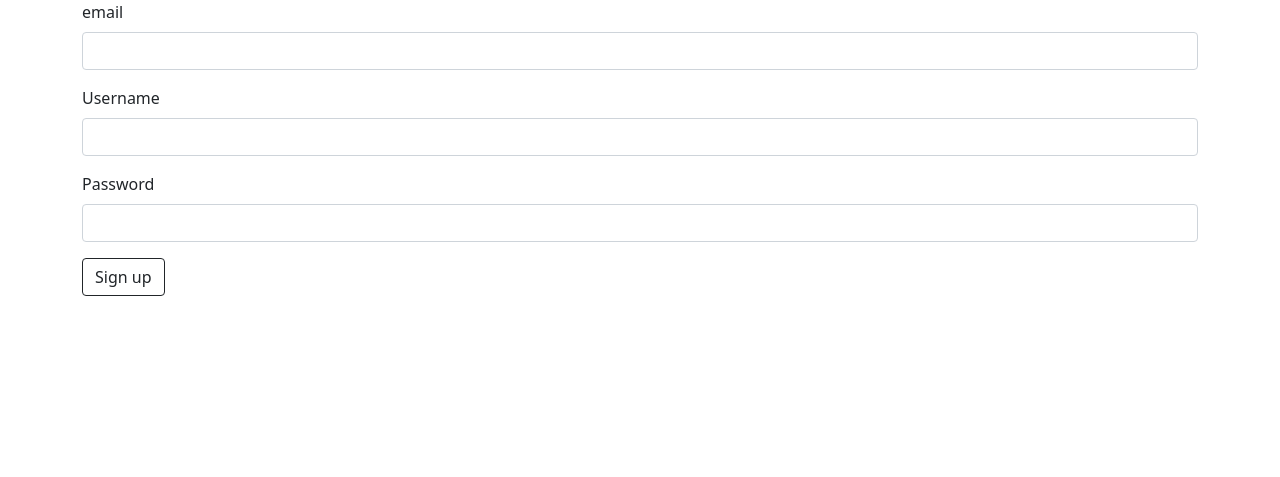
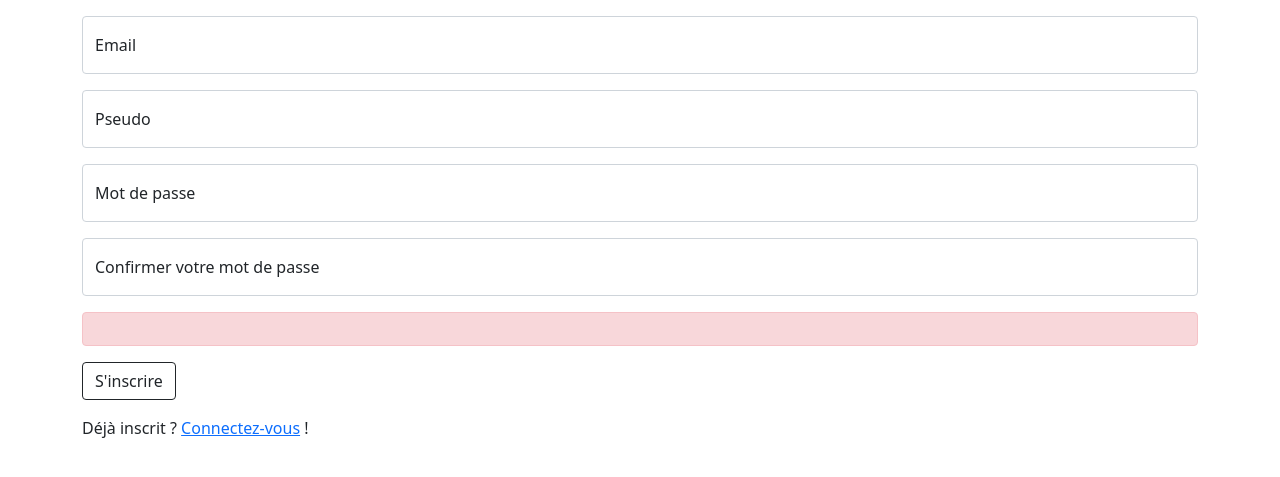
Before and after one commit to Mxtsxw/MyAnimeSongs, a Flask app: template website/templates/register.html in a window 1280 px wide. Shown: the part 56-533 px from the top of the page. Run offline with Flask 2, Linux system fonts and the light colour scheme; the template is opened without the code that fills it: values that come from a table or form of the project are taken from there, others are empty.

Commit message:
formulaires flottants traitant les erreurs

```diff
--- a/website/templates/register.html
+++ b/website/templates/register.html
@@ -1,25 +1,93 @@
 {% extends "base.html" %}
 {% block main %}
 
-    <div class="container">
-        <form action="" method="post">
+
+    <div class="container mt-3">
+
+        <form action="" method="post" class = "needs-validation" novalidate>
             {{ form.hidden_tag() }}
-            <div class="mb-3">
+
+            <div class="form-floating mb-3">
+
+
+                {% if form.email.errors %}
+
+                {{ form.email(class_="form-control is-invalid") }}
+                <label for="floatingInput" class="form_label" >{{ form.email.errors[0] }}</label>
+
+                {% else %}
+
+                {{ form.email(class_="form-control") }}
                 {{ form.email.label(class_="form-label") }}
-                {{ form.email(class_="form-control") }}
+
+                {% endif %}
+
             </div>
-            <div class="mb-3">
+
+            <div class="form-floating mb-3">
+
+                {% if form.username.errors %}
+
+                {{ form.username(class_="form-control is-invalid") }}
+                <label for="passwordInput" class="form_label" >{{ form.username.errors[0] }}</label>
+
+                {% else %}
+
+                {{ form.username(class_="form-control") }}
                 {{ form.username.label(class_="form-label") }}
-                {{ form.username(class_="form-control") }}
+
+                {% endif %}
+
             </div>
-            <div class="mb-3">
+
+
+            <div class="form-floating mb-3">
+
+                {% if form.password.errors %}
+
+                {{ form.password(class_="form-control is-invalid") }}
+                <label for="passwordInput" class="form_label" >{{ form.password.errors[0] }}</label>
+
+                {% else %}
+
+                {{ form.password(class_="form-control") }}
                 {{ form.password.label(class_="form-label") }}
-                {{ form.password(class_="form-control") }}
+
+                {% endif %}
+
             </div>
+
+            <div class="form-floating mb-3">
+
+                {% if form.password_confirmation.errors %}
+
+                {{ form.password_confirmation(class_="form-control is-invalid") }}
+                <label for="passwordInput" class="form_label" >{{ form.password_confirmation.errors[0] }}</label>
+
+                {% else %}
+
+                {{ form.password_confirmation(class_="form-control") }}
+                {{ form.password_confirmation.label(class_="form-label") }}
+
+                {% endif %}
+
+            </div>
+
+            {% if not valid %}
+
+            <div class="alert alert-danger" role="alert">
+                {{ error_message }}
+            </div>
+
+            {% endif %}
+
             <div class="mb-3">
                 {{ form.submit(class_="btn btn-outline-dark") }}
             </div>
+
         </form>
+        <p>Déjà inscrit ? <a href="{{ url_for('login') }}" class="link-primary">Connectez-vous</a> !</p>
+
     </div>
 
 {% endblock %}
--- a/website/views.py
+++ b/website/views.py
@@ -12,16 +12,34 @@ from flask_login import login_user, login_required, logout_user, current_user
 
 
 class LoginForm(FlaskForm):
-    username = StringField('Username', validators=[InputRequired(), Length(min=4, max=15)])
-    password = PasswordField('Password', validators=[InputRequired(), Length(min=8, max=80)])
-    remember = BooleanField('Remember me')
-    submit = SubmitField("Sign in")
+    username = StringField('Pseudo', validators = [InputRequired(message = "Le pseudo est obligatoire"),
+                                                   Length(min = 4, max = 15, message = "Le pseudo doit faire entre 4 et 15 caractères")],
+                                                   id = "floatingInput", render_kw = {"placeholder": "baptiste"})
+
+    password = PasswordField('Mot de passe', validators = [InputRequired(message = "Le mot de passe est obligatoire"),
+                                                           Length(min = 8, max = 80, message = "Le mot de passe doit faire entre 8 et 80 caractères")],
+                                                           id = "floatingPassword", render_kw = {"placeholder": "Azerty20"})
+    remember = BooleanField('Se souvenir de moi')
+    submit = SubmitField("Se connecter")
 
 class RegisterForm(FlaskForm):
-    email = StringField("email", validators=[InputRequired(), Email(message="Invalid email", check_deliverability=True), Length(max=50)])
-    username = StringField('Username', validators=[InputRequired(), Length(min=4, max=15)])
-    password = PasswordField('Password', validators=[InputRequired(), Length(min=8, max=80)])
-    submit = SubmitField("Sign up")
+    email = StringField("Email", validators = [InputRequired(message = "L'Email est obligatoire"),
+                                               Email(message="Email invalide", check_deliverability = True),
+                                               Length(max = 50, message = "L'Email ne doit pas faire plus de 50 caractères")],
+                                               id = "floatingInput", render_kw = {"placeholder": "baptiste@gmail.com"})
+
+    username = StringField('Pseudo', validators = [InputRequired(message = "Le pseudo est obligatoire"),
+                                                   Length(min = 4, max = 15, message = "Le pseudo doit faire entre 4 et 15 caractères")],
+                                                   id = "floatingInput", render_kw = {"placeholder": "baptiste"})
+
+    password = PasswordField('Mot de passe', validators = [InputRequired(message = "Le mot de passe est obligatoire"),
+                                                           Length(min = 8, max = 80, message = "Le mot de passe doit faire entre 8 et 80 caractères")],
+                                                           id = "floatingPassword", render_kw = {"placeholder": "Azerty20"})
+
+    password_confirmation = PasswordField('Confirmer votre mot de passe', validators = [InputRequired(message = "Confirmation obligatoire")],
+                                                           id = "floatingPassword", render_kw = {"placeholder": "Azerty20"})
+
+    submit = SubmitField("S'inscrire")
 
 @login_manager.user_loader
 def load_user(user_id):
@@ -31,6 +49,8 @@ def load_user(user_id):
 def login():
     form = LoginForm()
 
+    valid = True
+
     if form.validate_on_submit():
         user = User.query.filter_by(username = form.username.data).first()
         if user:
@@ -38,32 +58,47 @@ def login():
                 login_user(user, remember = form.remember.data)
                 return redirect(url_for("home"))
 
-        return '<h1>Invalid username or password</h1>'
-
-        #return '<h1>' + form.username.data + ' ' + form.password.data + '</h1>'
+        valid = False
 
     return render_template(
         "login.html",
-        form = form
+        valid = valid,
+        form = form,
+        user = current_user
     )
 
 @app.route("/register", methods=['GET', 'POST'])
 def register():
     form = RegisterForm()
 
+    valid = True
+    error_message = None
+
     if form.validate_on_submit():
-        hashed_password = generate_password_hash(form.password.data, method="sha256")
-        new_user = User(username = form.username.data, email = form.email.data, password = hashed_password)
-        db.session.add(new_user)
-        db.session.commit()
 
-        return "<h1>New User have been created</h1>"
+        if User.query.filter_by(username = form.username.data).first() or User.query.filter_by(email = form.email.data).first():
+            error_message = "Pseudo ou Email déjà pris"
 
-        #return '<h1>' + form.username.data + ' ' + form.email.data + ' ' + form.password.data + '</h1>'
+        elif form.password.data != form.password_confirmation.data:
+            error_message = "Les mots de passe ne correspondent pas"
+
+        else:
+            hashed_password = generate_password_hash(form.password.data, method="sha256")
+            new_user = User(username = form.username.data, email = form.email.data, password = hashed_password)
+            db.session.add(new_user)
+            db.session.commit()
+
+            login_user(new_user, remember = False)
+            return redirect(url_for("home"))
+
+        valid = False
 
     return render_template(
         "register.html",
-        form = form
+        valid = valid,
+        error_message = error_message,
+        form = form,
+        user = current_user
     )
 
 @app.route("/logout")
@@ -73,12 +108,12 @@ def logout():
     return redirect(url_for("home"))
 
 @app.route("/")
-@login_required
+#@login_required
 def home():
 
     return render_template(
         "index.html",
-        current_user.is_authenticated,
-        title="My Anime Songs",
+        user = current_user,
+        title = "My Anime Songs",
         animes = get_animes()
     )
```
Also changed, not shown: website/templates/login.html (+45 -6 lines).
